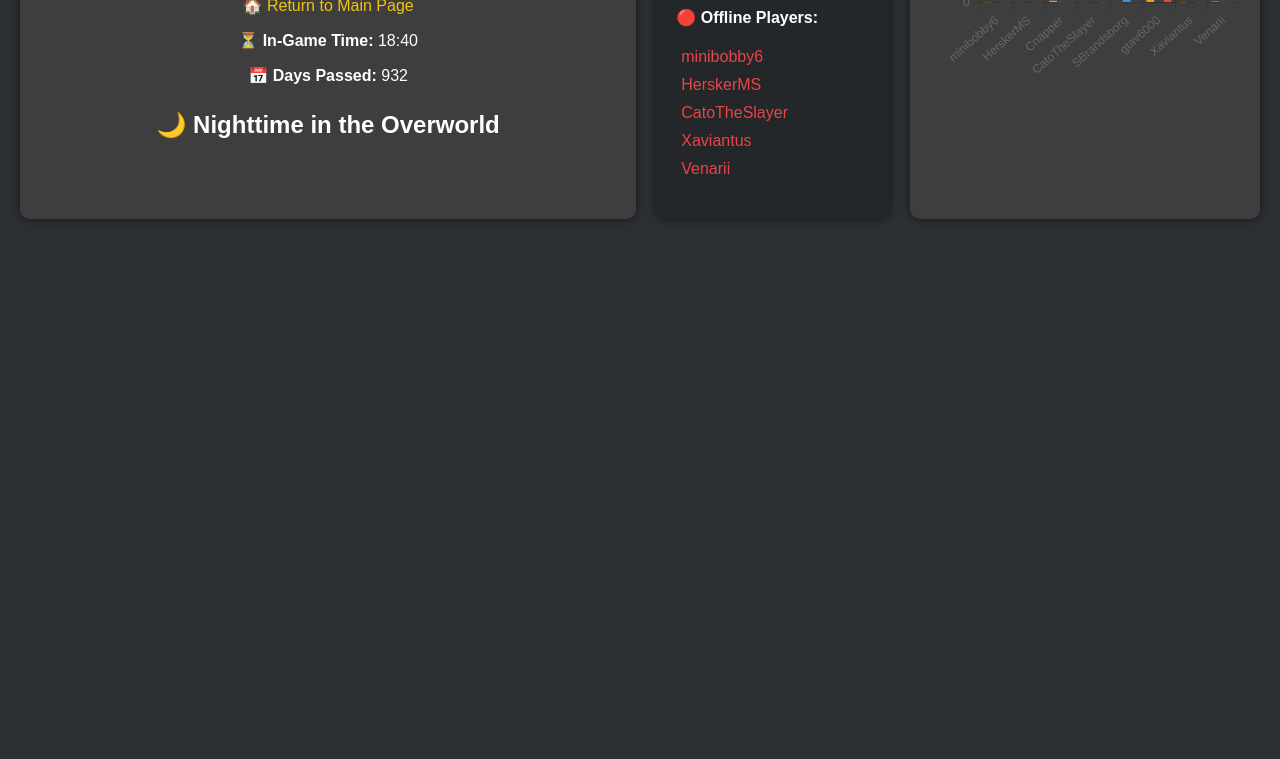
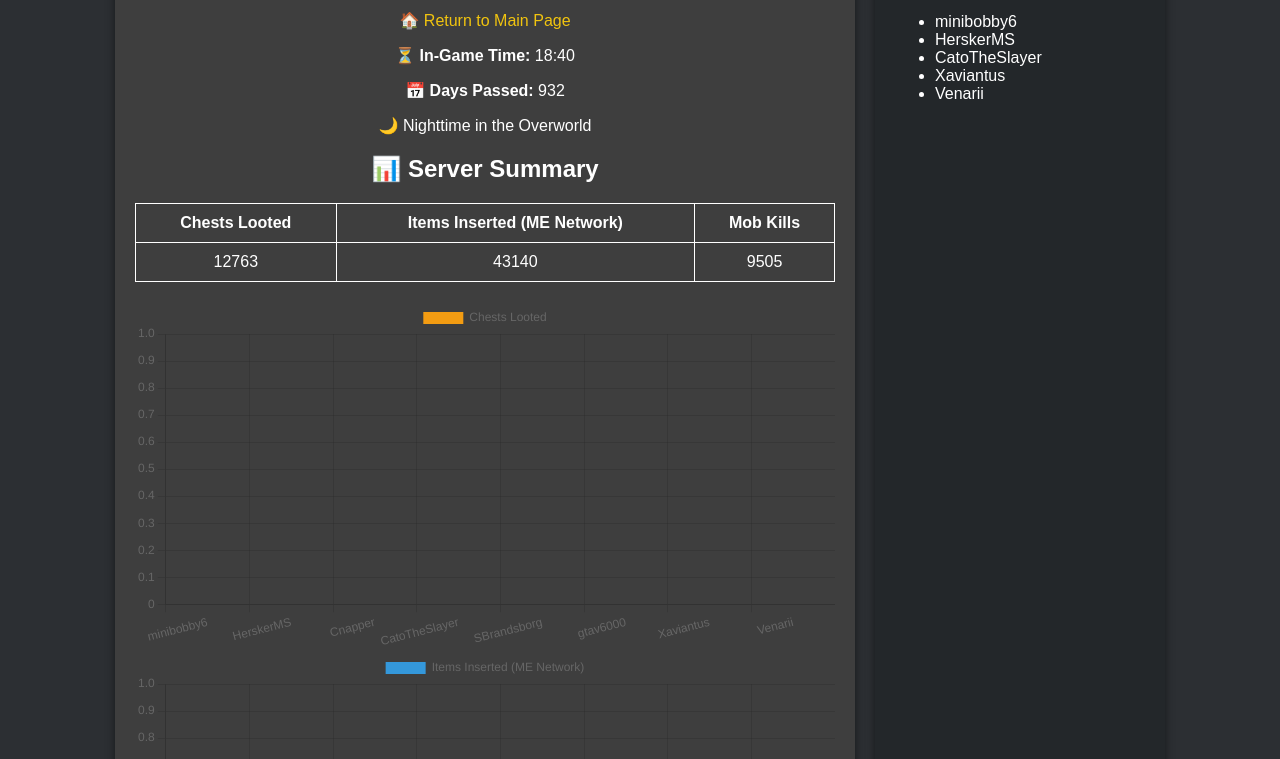
Before and after one commit to sbrandsborg/MinecraftServer, a plain HTML site: page stats.html in a window 1280 px wide. Shown: the part 183-942 px from the top of the page. Before the commit the page ends 800 px from the top, so only its background shows below. Drawn offline with nearby package versions, Linux system fonts and the light colour scheme.

Commit message:
Update stats.html

```diff
--- a/stats.html
+++ b/stats.html
@@ -17,40 +17,32 @@
             justify-content: center;
         }
         .container {
-            max-width: 600px;
+            max-width: 700px;
             padding: 20px;
-            background: #3e3e3e; /* Minecraft Stone Gray */
+            background: #3e3e3e;
             border-radius: 10px;
             box-shadow: 0 0 10px rgba(0, 0, 0, 0.5);
             text-align: center;
         }
-        .day-night {
-            font-size: 24px;
-            font-weight: bold;
+        .stats-summary {
+            width: 100%;
+            margin-top: 20px;
+            border-collapse: collapse;
+        }
+        .stats-summary th, .stats-summary td {
+            border: 1px solid #fff;
             padding: 10px;
-            margin-top: 10px;
         }
-        .header {
-            font-size: 28px;
-            font-weight: bold;
-            color: #daa520; /* Minecraft Gold */
-            text-shadow: 2px 2px #000;
+        .chart-container {
+            margin-top: 20px;
         }
         .players-container {
             margin-left: 20px;
             padding: 20px;
-            background: #23272a; /* Discord-like panel */
+            background: #23272a;
             border-radius: 10px;
             box-shadow: 0 0 10px rgba(0, 0, 0, 0.5);
             width: 250px;
-        }
-        .stats-container {
-            margin-left: 20px;
-            padding: 20px;
-            background: #3e3e3e;
-            border-radius: 10px;
-            box-shadow: 0 0 10px rgba(0, 0, 0, 0.5);
-            width: 400px;
         }
         a {
             color: #f1c40f;
@@ -59,16 +51,6 @@
         a:hover {
             text-decoration: underline;
         }
-        ul {
-            list-style-type: none;
-            padding: 0;
-        }
-        li {
-            padding: 5px;
-            border-radius: 5px;
-        }
-        .online { color: #57F287; }
-        .offline { color: #ED4245; }
     </style>
 </head>
 <body>
@@ -79,6 +61,26 @@
         <p><strong>⏳ In-Game Time:</strong> <span id="time"></span></p>
         <p><strong>📅 Days Passed:</strong> <span id="days"></span></p>
         <p class="day-night" id="dayNight"></p>
+
+        <h2>📊 Server Summary</h2>
+        <table class="stats-summary">
+            <tr>
+                <th>Chests Looted</th>
+                <th>Items Inserted (ME Network)</th>
+                <th>Mob Kills</th>
+            </tr>
+            <tr>
+                <td id="totalChestsLooted">0</td>
+                <td id="totalItemsInserted">0</td>
+                <td id="totalMobKills">0</td>
+            </tr>
+        </table>
+
+        <div class="chart-container">
+            <canvas id="chestsChart"></canvas>
+            <canvas id="itemsChart"></canvas>
+            <canvas id="mobsChart"></canvas>
+        </div>
     </div>
 
     <div class="players-container">
@@ -86,11 +88,6 @@
         <ul id="onlinePlayers"></ul>
         <p><strong>🔴 Offline Players:</strong></p>
         <ul id="offlinePlayers"></ul>
-    </div>
-
-    <div class="stats-container">
-        <h2>📊 Server Statistics</h2>
-        <canvas id="statsChart"></canvas>
     </div>
 
     <script>
@@ -104,9 +101,7 @@
 
                 const timeParts = data.currentInGameTime.split(':');
                 const hours = parseInt(timeParts[0]);
-
-                let dayNightText = hours >= 6 && hours < 18 ? "☀️ Daytime in the Overworld" : "🌙 Nighttime in the Overworld";
-                document.getElementById('dayNight').textContent = dayNightText;
+                document.getElementById('dayNight').textContent = hours >= 6 && hours < 18 ? "☀️ Daytime in the Overworld" : "🌙 Nighttime in the Overworld";
 
                 const allPlayers = data.playerStats.map(player => player.playerName);
                 const onlinePlayers = data.onlinePlayers;
@@ -114,16 +109,11 @@
                 document.getElementById('onlinePlayers').innerHTML = onlinePlayers.map(player => `<li class='online'>${player}</li>`).join('');
                 document.getElementById('offlinePlayers').innerHTML = allPlayers.filter(player => !onlinePlayers.includes(player)).map(player => `<li class='offline'>${player}</li>`).join('');
 
-                // Collecting statistics
-                let totalChestsLooted = 0;
-                let totalItemsInserted = 0;
-                let totalMobKills = 0;
+                let totalChestsLooted = 0, totalItemsInserted = 0, totalMobKills = 0;
                 let playerStats = {};
 
                 data.playerStats.forEach(player => {
-                    const playerName = player.playerName;
                     const stats = player.stats["minecraft:custom"] || {};
-
                     const chestsLooted = stats["minecraft:open_chest"] || 0;
                     const itemsInserted = stats["minecraft:items_inserted"] || 0;
                     const mobKills = stats["minecraft:mob_kills"] || 0;
@@ -132,40 +122,24 @@
                     totalItemsInserted += itemsInserted;
                     totalMobKills += mobKills;
 
-                    playerStats[playerName] = { chestsLooted, itemsInserted, mobKills };
+                    playerStats[player.playerName] = { chestsLooted, itemsInserted, mobKills };
                 });
 
-                // Chart setup
-                const ctx = document.getElementById('statsChart').getContext('2d');
-                new Chart(ctx, {
-                    type: 'bar',
-                    data: {
-                        labels: Object.keys(playerStats),
-                        datasets: [
-                            {
-                                label: 'Chests Looted',
-                                data: Object.values(playerStats).map(p => p.chestsLooted),
-                                backgroundColor: '#f39c12'
-                            },
-                            {
-                                label: 'Items Inserted',
-                                data: Object.values(playerStats).map(p => p.itemsInserted),
-                                backgroundColor: '#3498db'
-                            },
-                            {
-                                label: 'Mob Kills',
-                                data: Object.values(playerStats).map(p => p.mobKills),
-                                backgroundColor: '#e74c3c'
-                            }
-                        ]
-                    },
-                    options: {
-                        responsive: true,
-                        scales: {
-                            y: { beginAtZero: true }
-                        }
-                    }
-                });
+                document.getElementById('totalChestsLooted').textContent = totalChestsLooted;
+                document.getElementById('totalItemsInserted').textContent = totalItemsInserted;
+                document.getElementById('totalMobKills').textContent = totalMobKills;
+
+                const createChart = (canvasId, label, data, color) => {
+                    new Chart(document.getElementById(canvasId).getContext('2d'), {
+                        type: 'bar',
+                        data: { labels: Object.keys(playerStats), datasets: [{ label, data: Object.values(playerStats).map(p => p[label]), backgroundColor: color }] },
+                        options: { responsive: true, scales: { y: { beginAtZero: true } } }
+                    });
+                };
+
+                createChart('chestsChart', 'Chests Looted', Object.values(playerStats).map(p => p.chestsLooted), '#f39c12');
+                createChart('itemsChart', 'Items Inserted (ME Network)', Object.values(playerStats).map(p => p.itemsInserted), '#3498db');
+                createChart('mobsChart', 'Mob Kills', Object.values(playerStats).map(p => p.mobKills), '#e74c3c');
             } catch (error) {
                 console.error('Error fetching stats:', error);
             }
```
